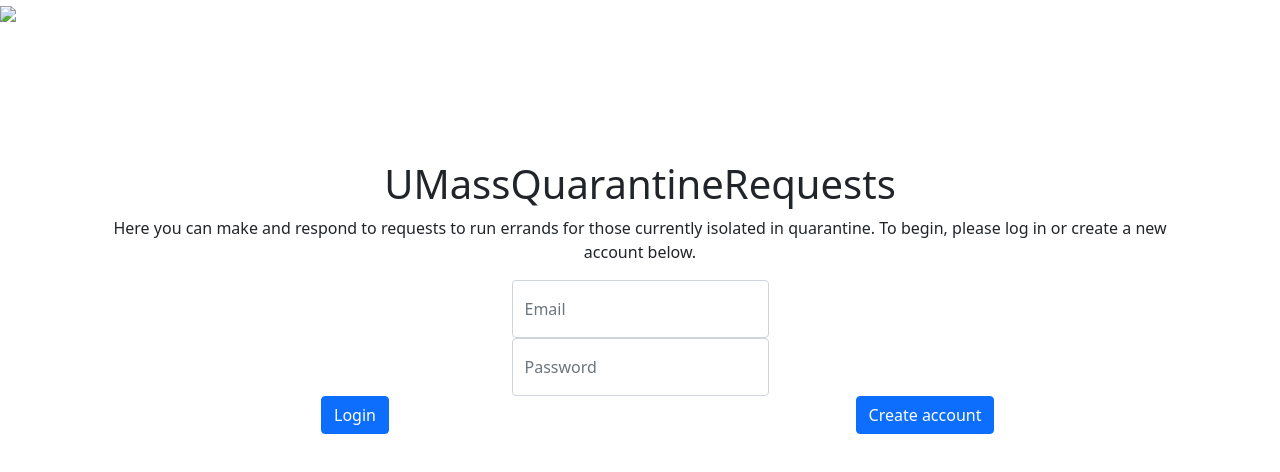
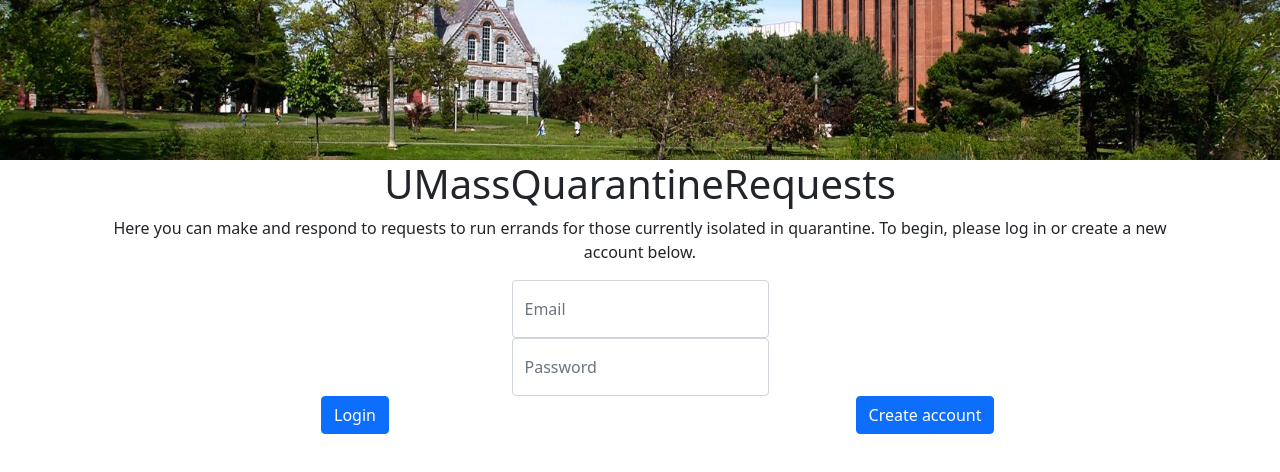
Before and after one commit to grievans/cs326-final-vav, a website: page public/index.html in a window 1280 px wide. Drawn offline with nearby package versions, Linux system fonts and the light colour scheme.

Commit message:
Moved image files in with site pages

```diff
--- a/public/index.html
+++ b/public/index.html
@@ -17,9 +17,7 @@
     <script src="https://cdn.jsdelivr.net/npm/bootstrap@5.1.3/dist/js/bootstrap.min.js"
     integrity="sha384-QJHtvGhmr9XOIpI6YVutG+2QOK9T+ZnN4kzFN1RtK3zEFEIsxhlmWl5/YESvpZ13" crossorigin="anonymous"></script>
 
-    <div class="bg-image">
-      <img src="campus.jpg" />
-    </div>
+    <div class="bg-image"></div>
 
     <h1 class="text-center">UMassQuarantineRequests</h1>
     <p class="container text-center">
```
Also changed, not shown: public/requestHolder.html (+1 -3 lines), public/requestProgress.html (+1 -3 lines), public/status.html (+1 -3 lines), public/tiphelper.html (+1 -3 lines), public/welcome.html (+1 -3 lines), public/images/campus.jpg (renamed from images/campus.jpg), public/images/campus2.jpg (renamed from images/campus2.jpg), 1 other file.
